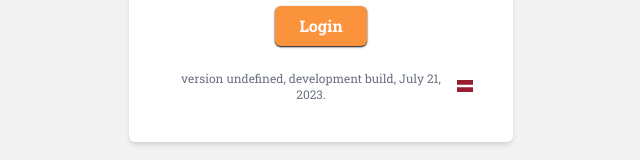
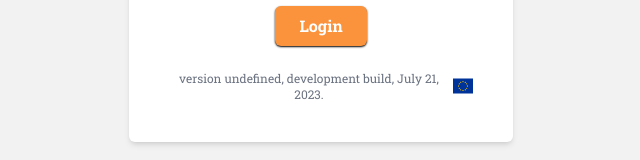
Before and after one commit to m-debnath/crm-ui-app, a React (Create React App) app: page / in a window 1280 px wide. Shown: the part 434-594 px from the top of the page, without its empty margins (319-959 px from the left). Built offline with nearby package versions, Linux system fonts and the light colour scheme.

Commit message:
Internationalization

```diff
--- a/src/components/Login/Login.js
+++ b/src/components/Login/Login.js
@@ -15,6 +15,7 @@ import LocaleContext from "../../LocaleContext";
 import lv_icon from "../assets/images/lv.svg";
 import lt_icon from "../assets/images/lt.svg";
 import ee_icon from "../assets/images/ee.svg";
+import eu_icon from "../assets/images/eu.svg";
 
 const GetFlagIcon = (locale) => {
   switch (locale) {
@@ -25,7 +26,7 @@ const GetFlagIcon = (locale) => {
     case "ee":
       return ee_icon;
     default:
-      return lv_icon;
+      return eu_icon;
   }
 };
 
@@ -83,11 +84,11 @@ const Login = () => {
               <LoginButton type="submit">Login</LoginButton>
             </div>
           </form>
-          <div className="loginFooter flex justify-center gap-1">
+          <div className="loginFooter flex justify-center gap-1 align-middle">
             <p>{`${t("version")} ${process.env.REACT_APP_VERSION}, ${process.env.NODE_ENV} ${t(
               "build"
             )}, July 21, 2023.`}</p>
-            <img className="w-4 h-[auto]" src={GetFlagIcon(i18n.language)} alt="Error" />
+            <img className="w-5 h-[auto]" src={GetFlagIcon(i18n.language)} alt="Error" />
           </div>
         </div>
       </Suspense>
```
Also changed, not shown: src/components/assets/images/eu.svg (added).
